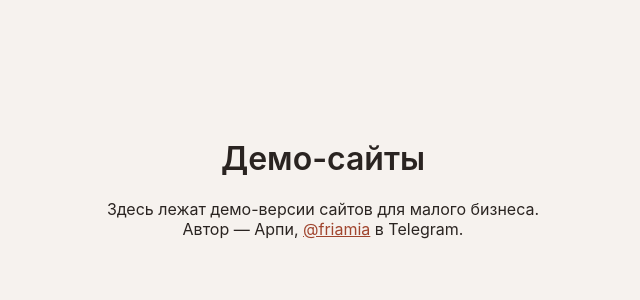
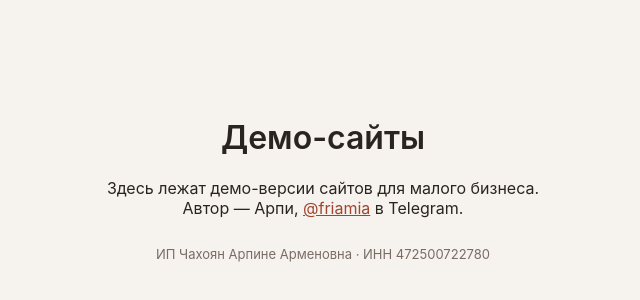
Before and after one commit to arpinia/demos, a plain HTML site: page index.html in a window 1280 px wide. Shown: the part 238-538 px from the top of the page, without its empty margins (317-957 px from the left). Drawn offline with Linux system fonts and the light colour scheme.

Commit message:
Юр. данные на главной странице демок
Co-Authored-By: Claude Opus 5.5 <noreply@anthropic.com>
Claude-Session: https://claude.ai/code/session_01CRdPWSASdXXXTzXLWJmUNU

```diff
--- a/index.html
+++ b/index.html
@@ -1,4 +1,4 @@
 <!DOCTYPE html>
 <html lang="ru"><head><meta charset="UTF-8"><meta name="robots" content="noindex, nofollow"><meta name="viewport" content="width=device-width, initial-scale=1"><title>Демо-сайты</title>
 <style>body{margin:0;min-height:100vh;display:grid;place-items:center;font-family:-apple-system,"Segoe UI",Roboto,Arial,sans-serif;background:#f6f2ee;color:#2a2421;text-align:center;padding:24px}a{color:#a0452e}</style></head>
-<body><div><h1 style="font-weight:600">Демо-сайты</h1><p>Здесь лежат демо-версии сайтов для малого бизнеса.<br>Автор — Арпи, <a href="https://t.me/friamia">@friamia</a> в Telegram.</p></div></body></html>
+<body><div><h1 style="font-weight:600">Демо-сайты</h1><p>Здесь лежат демо-версии сайтов для малого бизнеса.<br>Автор — Арпи, <a href="https://t.me/friamia">@friamia</a> в Telegram.</p><p style="font-size:13px;color:#7a6c64;margin-top:28px">ИП Чахоян Арпине Арменовна · ИНН 472500722780</p></div></body></html>
```
